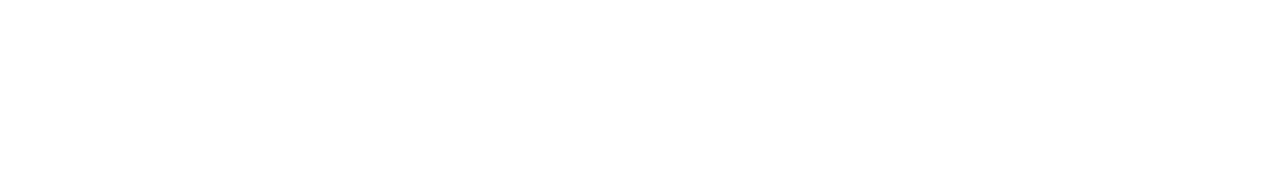
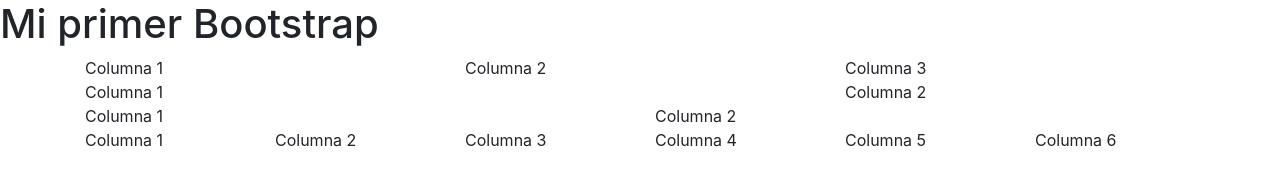
Before and after one commit to diat07/clonar, a plain HTML site: page index.html in a window 1280 px wide. Drawn offline with nearby package versions, Linux system fonts and the light colour scheme.

Commit message:
modifique

```diff
--- a/index.html
+++ b/index.html
@@ -3,12 +3,39 @@
 <head>
     <meta charset="UTF-8">
     <meta name="viewport" content="width=device-width, initial-scale=1.0">
-    <title>Boostrap
-        git config --global user.email "arayadiego6467@gmail.com"
-        git config --global user.name "diat07"
-    </title>
+    <title>Bootstrap </title>
+    <link rel="stylesheet" href="https://cdn.jsdelivr.net/npm/bootstrap@4.6.2/dist/css/bootstrap.min.css" integrity="sha384-xOolHFLEh07PJGoPkLv1IbcEPTNtaed2xpHsD9ESMhqIYd0nLMwNLD69Npy4HI+N" crossorigin="anonymous">
+    <script src="https://cdn.jsdelivr.net/npm/bootstrap@4.6.2/dist/js/bootstrap.min.js" integrity="sha384-+sLIOodYLS7CIrQpBjl+C7nPvqq+FbNUBDunl/OZv93DB7Ln/533i8e/mZXLi/P+" crossorigin="anonymous"></script>
 </head>
 <body>
+    <h1>Mi primer Bootstrap</h1>
+    <div class = " container fluid">
+        <div class ="row tetx-center">
+            <div class ="col">Columna 1</div>
+            <div class ="col">Columna 2</div>
+            <div class ="col">Columna 3</div>
+
+        </div>
+        <div class ="row tetx-center">
+            <div class ="col-md-8">Columna 1</div>
+            <div class ="col-md-4">Columna 2</div>
+        </div>
+
+        <div class ="row tetx-center">
+            <div class ="col-6">Columna 1</div>
+            <div class ="col-6">Columna 2</div>
+        </div>
+
+        <div class ="row tetx-center">
+            <div class ="col-2">Columna 1</div>
+            <div class ="col-2">Columna 2</div>
+            <div class ="col-2">Columna 3</div>
+            <div class ="col-2">Columna 4</div>
+            <div class ="col-2">Columna 5</div>
+            <div class ="col-2">Columna 6</div>
+
+        </div>
+    </div>
 
 </body>
 </html>
```
